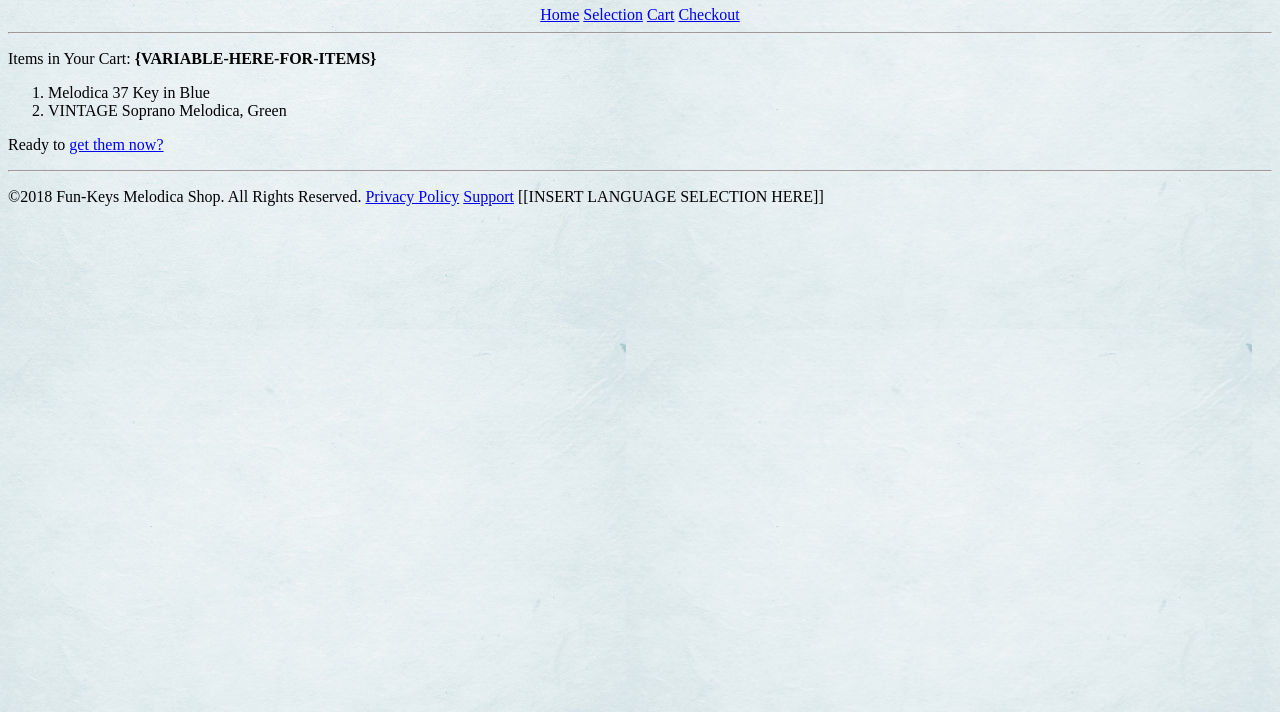
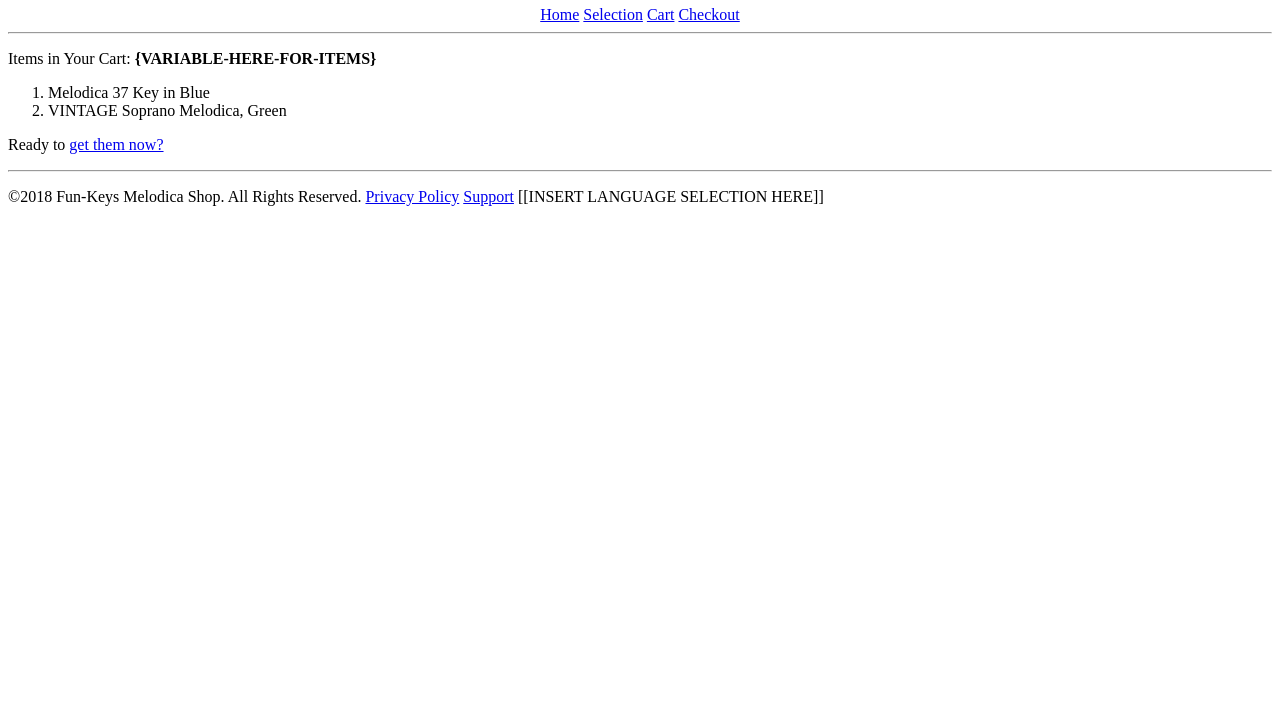
Before and after one commit to s1eepingp0wder/MelodicaShop, a plain HTML site: page cart.html in a window 1280 px wide. Shown: the part 88-800 px from the top of the page. Drawn offline with Linux system fonts and the light colour scheme.

Commit message:
Forgot to remove the background style from cart.html.

```diff
--- a/cart.html
+++ b/cart.html
@@ -7,7 +7,7 @@
 </head>
 
 <!-- Start Body of Website -->
-<body background="images/bg.jpg">
+<body>
  <main>
 
    <header>
```
